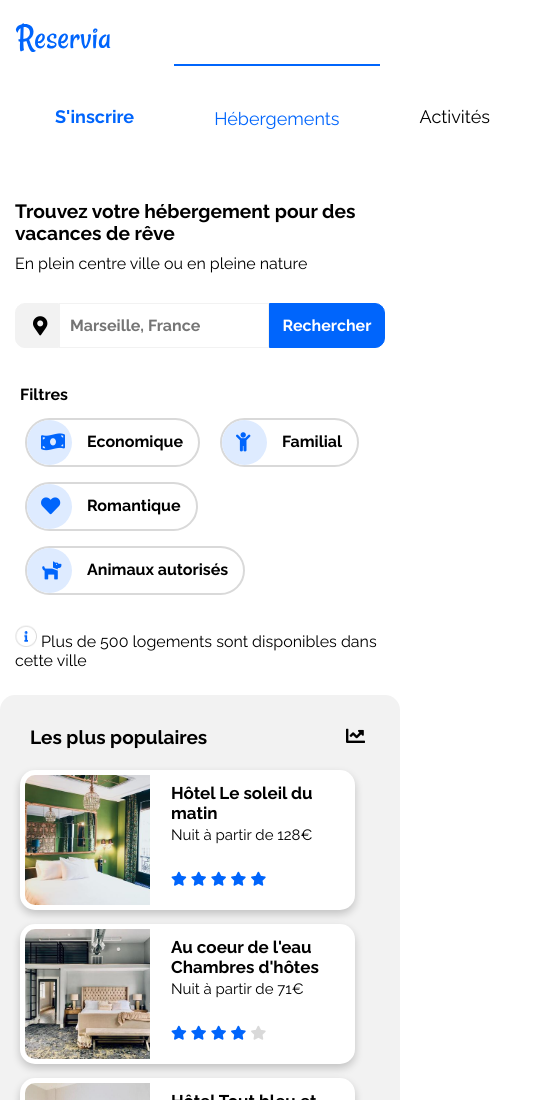
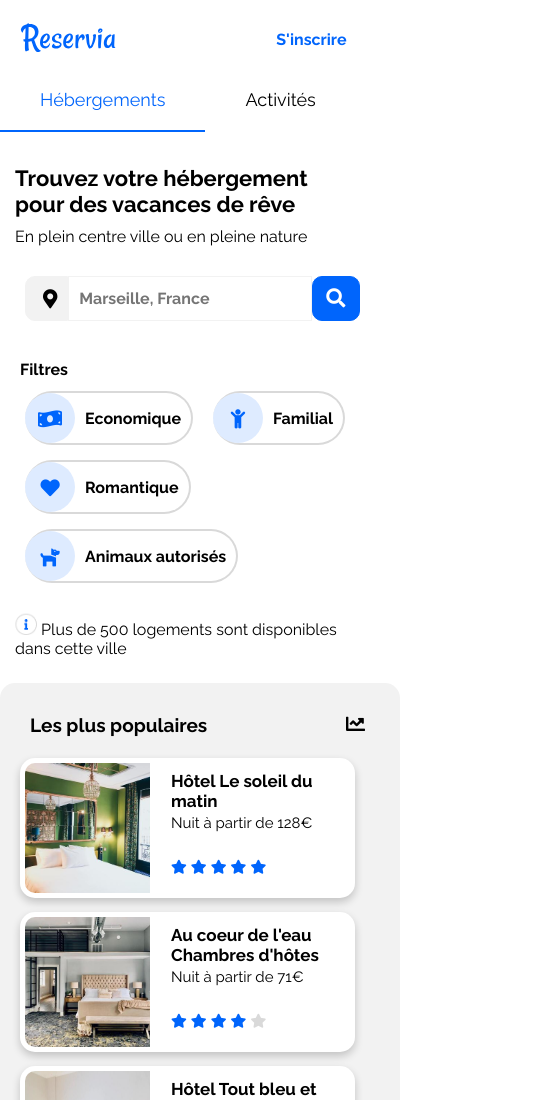
Before and after one commit to netuxit/SophieBlanc_2_29102020, a website: page app/index.html in a window 390 px wide. Shown: the top 1100 px of the page, 545 px wide, since content can reach past the window. Drawn offline with Linux system fonts and the light colour scheme.

Commit message:
Finalisation de la version mobile

```diff
--- a/app/index.html
+++ b/app/index.html
@@ -4,7 +4,7 @@
     <meta charset="utf-8">
     <meta name="description" content="">
     <meta name="viewport" content="width=device-width, initial-scale=1">
-    <meta property="og:title" content="Title Here"/> <!-- a remplir -->
+    <meta property="og:title" content="Title Here"/>
     <meta property="og:type" content="website"/>
     <meta property="og:url" content="http://www.example.com/"/>
     <meta property="og:image" content="http://example.com/image.jpg"/>
@@ -27,6 +27,7 @@
     <header>
       <div class="logo-header">
         <a href="index.html" class="logo"><img src="img/logo/reservia.svg" alt="Logo Reservia"/></a>
+        <a class="nav-item-3 signing mbl" href="#signing">S'inscrire</a>
       </div>
       <div class="menu-header">
         <nav>
@@ -40,17 +41,16 @@
     <section id="search">
       <h1>Trouvez votre hébergement pour des vacances de rêve</h1>
       <p>En plein centre ville ou en pleine nature</p>
-
         <div class="input-search">
-          <form class="search-form" action="">
+          <form class="search-form" action="search_action">
             <div class="map-marker"><i class="fas fa-map-marker-alt"></i></div>
             <input class ="search-city" type="text" placeholder="Marseille, France" name="search-city">
             <button class="search-trigger" type="submit">Rechercher</button>
+            <button class="search-trigger-mbl" type="submit"><i class="fas fa-search"></i></button>
           </form>
         </div>
-
         <div class="filters-search">
-          <form class="filters-form" action="">
+          <form class="filters-form" action="filters_action">
             <span class="filters-text">Filtres</span>
               <div class="filters-box">
                 <span class="filters-icon"><i class="fas fa-money-bill-wave"></i></span>
@@ -227,7 +227,6 @@
       </div>
     </section>
 
-
     <section id="activities">
       <div class="activities-row">
         <h2>Activités à Marseille</h2>
--- a/app/main.css
+++ b/app/main.css
@@ -68,11 +68,12 @@ header {
   padding-right: 50px;
   padding-bottom: 25px;
   }
-
 .logo-header {
    width: 70%;
 }
-
+.logo-header .mbl {
+  display: none;
+}
 .menu-header {
   width: 30%;
 }
@@ -100,17 +101,14 @@ nav > a.active {
   color: #0065FC;
   border-top: solid 2px #0065FC ;
 }
-
 nav > a.signing {
   font-weight: bold;
   color: #0065FC;
 }
-
 a, a:hover, a:focus, a:active {
   text-decoration: none;
   color: inherit;
 }
-
 
 /* --- STYLE FOR SECTION 1 (FILTERS) --- */
 
@@ -124,6 +122,10 @@ a, a:hover, a:focus, a:active {
 .input-search {
   margin-top: 15px;
   margin-bottom: 10px;
+}
+
+.search-trigger-mbl {
+  display: none;
 }
 
 .search-form {
@@ -187,53 +189,52 @@ a, a:hover, a:focus, a:active {
 }
 
 .filters-box {
-  display: flex;
-  border: solid 2px #D9D9D9;
+  border: 2px solid #D9D9D9;
+  border-left: none ;
   border-radius: 90px;
   margin-left: 10px;
   margin-right: 10px;
+  display: flex;
+  justify-content: space-between;
+  align-items: center;
 }
 
-.filters-box:hover {
+.filters-box:hover{
   border: 2px solid #0065FC;
 }
 
 
 
 .filters-icon {
-  order: 1;
   background-color: #DEEBFF;
   border: none;
   border-radius: 90px;
-  height: 45px;
-  width: 45px;
+  height: 50px;
+  width: 50px;
+  margin-right: 10px;
+  display: flex;
+  justify-content: center;
+  align-items: center;
+
 }
 
 .filters-icon > .fas {
   color: #0065FC;
-  margin-top: 12px;
-  margin-left: 14px;
 }
 
 .filters-checkbox {
-  order: 2;
   display: none;
 }
 
 .filters-label {
-  order: 3;
-  height: 45px;
-  padding-top: 12px;
-  padding-bottom: 12px;
-  padding-left: 15px;
-  padding-right: 15px;
+  border-radius: 90px;
+  margin-right: 10px;
 }
 
 
 .filters-box input[type="checkbox"] {
   display: none;
 }
-
 
 /* --- STYLE FOR SECTION 2 (RENTALS) --- */
 
--- a/app/mobile.css
+++ b/app/mobile.css
@@ -3,6 +3,10 @@
 
   body {
     width: fit-content;
+  }
+
+  h1 {
+    font-size: 22px;
   }
 
   h2 {
@@ -26,14 +30,23 @@
     display: flex;
     flex-direction: column;
     padding-top: 15px;
-    padding-left: 15px;
+    padding-left: 0px;
     padding-right: 15px;
     padding-bottom: 15px;
   }
 
   .logo-header {
     order:1;
-
+    display: flex;
+    justify-content: space-between;
+    align-items: center;
+    padding-left: 20px;
+    width: 90%;
+  }
+  .logo-header .mbl {
+    display: initial;
+    font-weight: bolder;
+    color: #0065FC;
   }
 
   .menu-header {
@@ -52,20 +65,59 @@
   .nav-item-2 {
     order: 3;
   }
+
   .nav-item-3 {
     order: 1;
+    display: none;
   }
+
+  nav > a {
+    padding-bottom: 20px;
+    padding-top: 25px;
+  }
+
+  nav > a.active {
+    padding-bottom: 20px;
+    padding-top: 25px;
+    text-decoration: none;
+    border-bottom: solid 2px #0065FC;
+    border-top: none;
+  }
+
 
 
   #search {
     padding-left: 15px;
-    padding-right: 15px;
+    padding-right: 40px;
     width: 400px;
   }
 
-
   .search-form {
     margin-top: 15px;
+    margin-left: 10px;
+  }
+
+  .search-city {
+    width: 260px;
+  }
+
+  .search-trigger {
+    display: none;
+  }
+
+  .search-trigger-mbl {
+    display: initial;
+    order: 3;
+    width: 50px;
+    height: 45px;
+    padding: 10px;
+    background: #0065FC;
+    color: white;
+    border: 1px solid #0065FC;
+    border-radius: 10px;
+    font-family: 'Raleway', sans-serif;
+    font-weight: bold;
+    font-size: 1em;
   }
 
   .filters-search {
@@ -74,9 +126,9 @@
 
 
   .filters-text {
-    margin-top: 10px;
+    margin-top: 0px;
     position: absolute;
-    top: 375px;
+    top: 360px;
     left: 20px;
   }
 
@@ -217,6 +269,10 @@
     margin-top: 7px;
 }
 
+.col-footer {
+  width: 70%;
+}
+
 
 
 }
```
Also changed, not shown: 1 other file.
